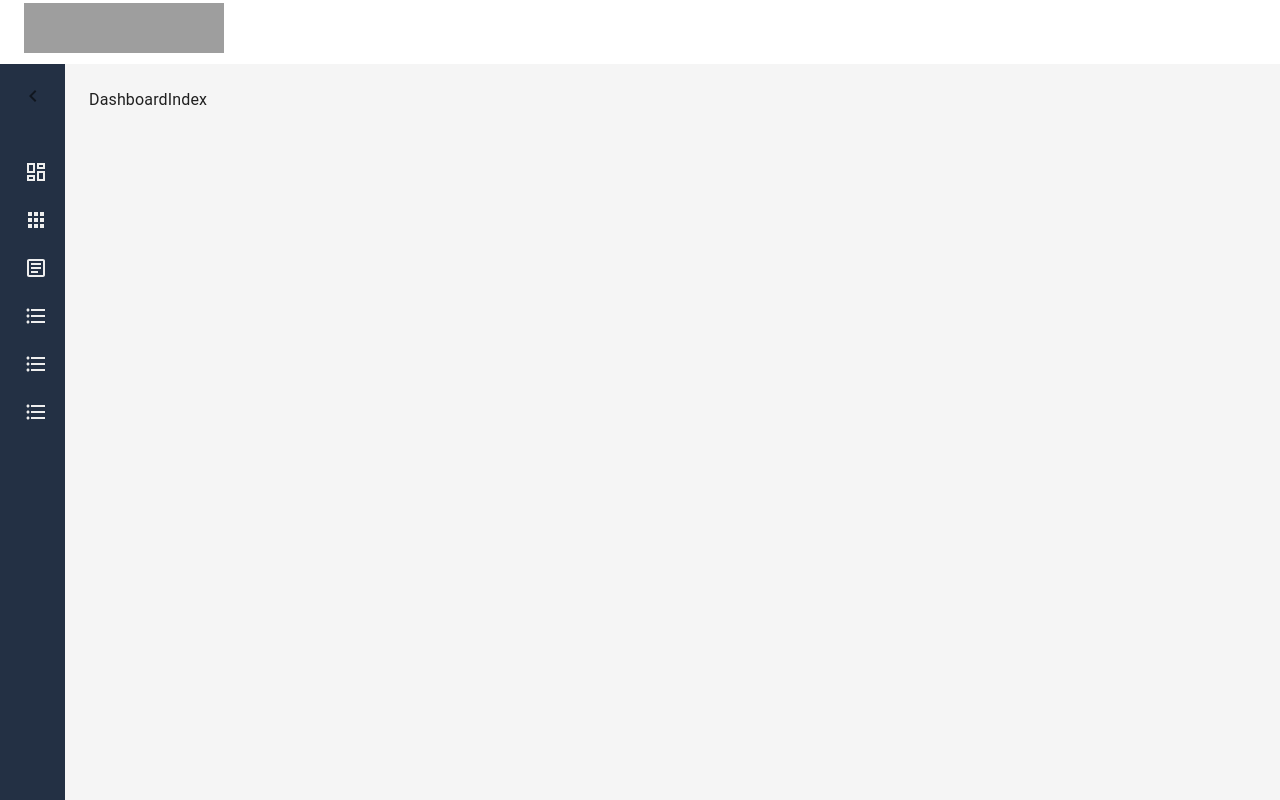
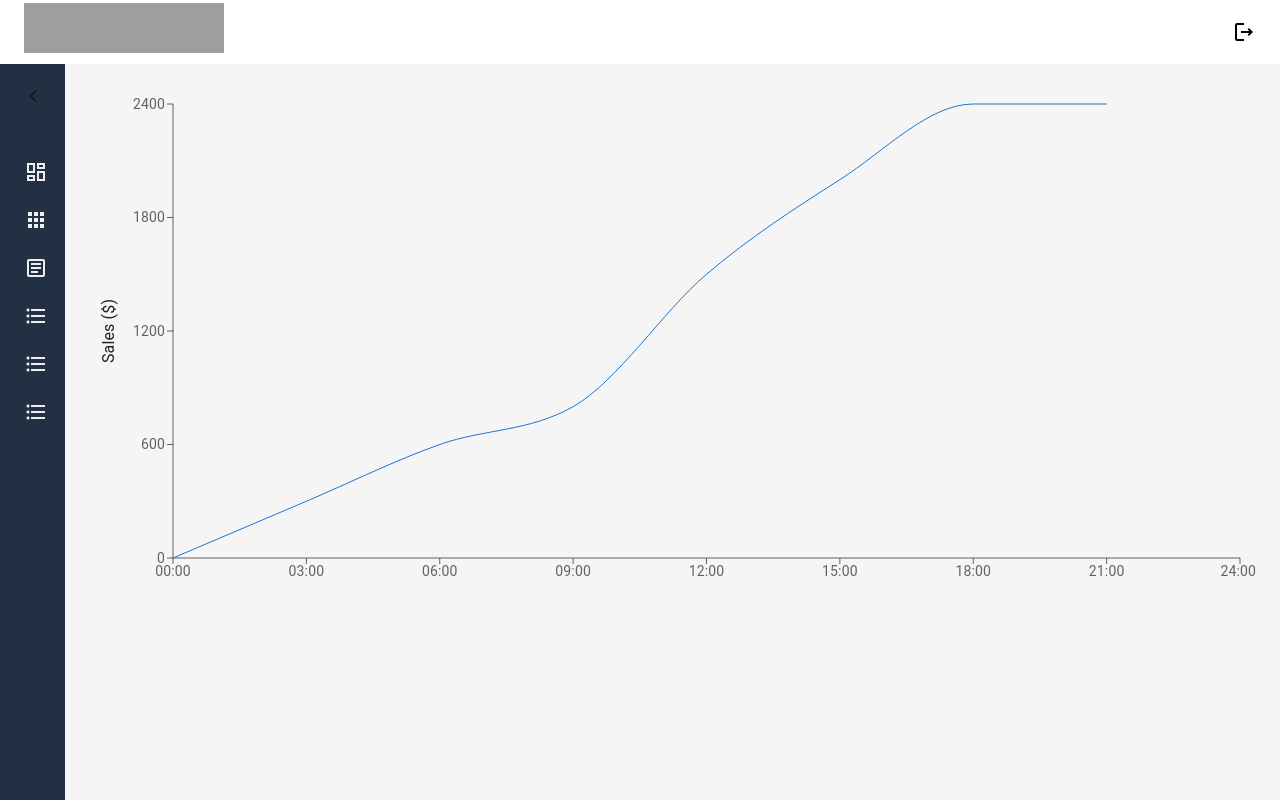
Before and after one commit to ati07/latham-app, a React (Vite) app: page / in a window 1280 px wide. Built offline with nearby package versions, Linux system fonts and the light colour scheme; grey boxes are pictures that could not be loaded.

Commit message:
add charts

```diff
--- a/src/components/common/Topbar.tsx
+++ b/src/components/common/Topbar.tsx
@@ -3,11 +3,11 @@ import { styled, useTheme, Theme, CSSObject } from '@mui/material/styles';
 import colorConfigs from "../../configs/colorConfigs";
 import sizeConfigs from "../../configs/sizeConfigs";
 import MenuIcon from '@mui/icons-material/Menu';
-import { useDispatch,useSelector } from "react-redux";
+import { useDispatch, useSelector } from "react-redux";
 import { setSidebar } from "../../redux/features/appState/appStateSlice";
 import { RootState } from '../../redux/app/store'
 import MuiAppBar, { AppBarProps as MuiAppBarProps } from '@mui/material/AppBar';
-
+import LogoutOutlinedIcon from '@mui/icons-material/LogoutOutlined';
 const drawerWidth = 240;
 
 interface AppBarProps extends MuiAppBarProps {
@@ -33,9 +33,9 @@ const AppBar = styled(MuiAppBar, {
 }));
 
 const Topbar = () => {
-  const {sidebar} = useSelector((state: RootState)=>state.appState)
+  const { sidebar } = useSelector((state: RootState) => state.appState)
   const dispatch = useDispatch();
-  const handleDrawerOpen =()=>{
+  const handleDrawerOpen = () => {
     dispatch(setSidebar(true))
   }
   return (
@@ -49,8 +49,8 @@ const Topbar = () => {
         color: colorConfigs.topbar.color
       }}
     >
-      <Toolbar>
-          {/* <IconButton
+      <Toolbar style={{display: 'flex',justifyContent: 'space-between'}}>
+        {/* <IconButton
             color="inherit"
             aria-label="open drawer"
             onClick={handleDrawerOpen}
@@ -59,10 +59,11 @@ const Topbar = () => {
           >
             <MenuIcon />
           </IconButton> */}
-          <Typography variant="h6" noWrap component="div">
-            <img width='200px' height='50px' src='https://cdn-ieoom.nitrocdn.com/XrlcMEpKXkhpdcpugCgoCveHYaewvcpt/assets/images/optimized/wp-content/uploads/2023/02/89eb4cc10ad56b9f8ebe49674fb8b343.LogoCharge-1.svg' alt='img'/>
-          </Typography>
-        </Toolbar>
+        <Typography variant="h6" noWrap component="div">
+          <img width='200px' height='50px' src='https://cdn-ieoom.nitrocdn.com/XrlcMEpKXkhpdcpugCgoCveHYaewvcpt/assets/images/optimized/wp-content/uploads/2023/02/89eb4cc10ad56b9f8ebe49674fb8b343.LogoCharge-1.svg' alt='img' />
+        </Typography>
+        <LogoutOutlinedIcon />
+      </Toolbar>
     </AppBar>
   );
 };
--- a/src/pages/dashboard/DashboardIndex.tsx
+++ b/src/pages/dashboard/DashboardIndex.tsx
@@ -1,10 +1,11 @@
 import React from 'react';
+import Chart from '../../charts/lineCharts/LineCharts';
 
 type Props = {};
 
 const DashboardIndex = (props: Props) => {
   return (
-    <div>DashboardIndex</div>
+    <div style={{width:"100%", height:"500px"}}><Chart/></div>
   );
 };
 
```
Also changed, not shown: src/routes/appRoutes.tsx (+6 -5 lines).
